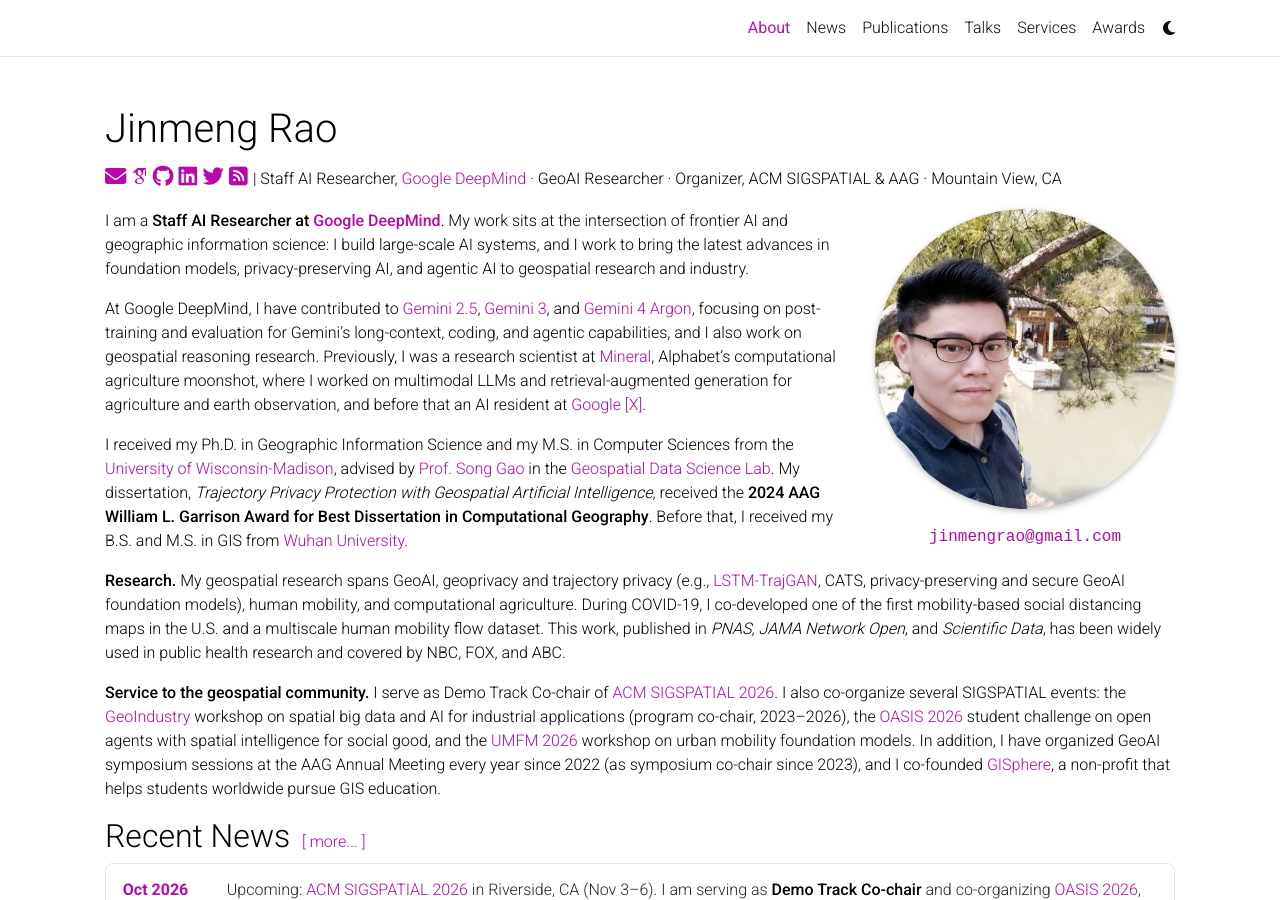
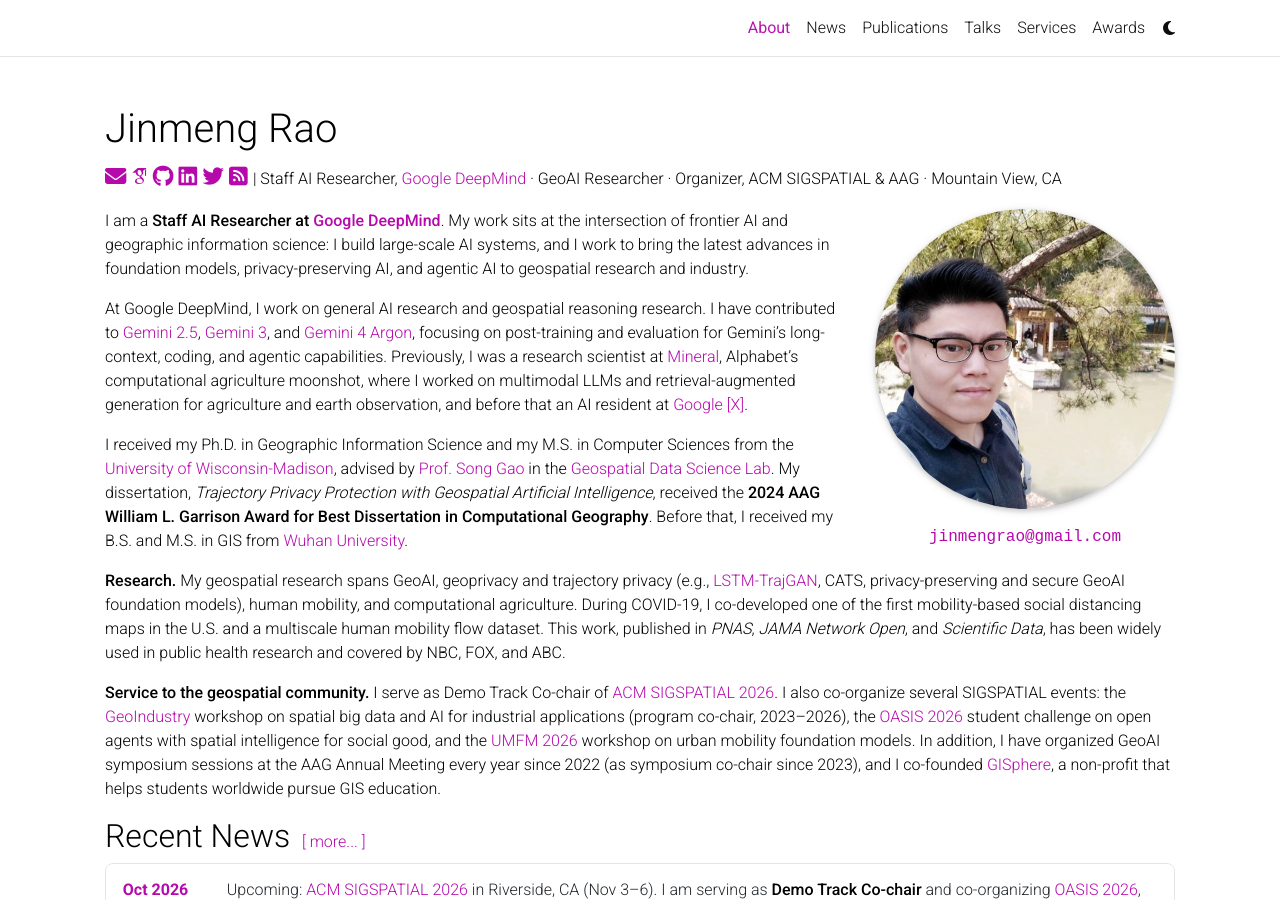
Before and after one commit to JinmengRao/jinmengrao.github.io, a Jekyll site: the page built from _pages/about.md, in a window 1280 px wide and 900 px high. Built offline with Jekyll 4.4.1, drawn with Linux system fonts in a browser that asks for light colours; full-size pictures stand in for the smaller copies a plugin makes; some web fonts are replaced; comment, search, counter and statistics services are not loaded; a style sheet for code colours, icons or effects is not loaded.

Commit message:
DeepMind role: general AI and geospatial reasoning research

```diff
--- a/_pages/about.md
+++ b/_pages/about.md
@@ -22,7 +22,7 @@
 
 I am a **Staff AI Researcher at [Google DeepMind](https://deepmind.google/)**. My work sits at the intersection of frontier AI and geographic information science: I build large-scale AI systems, and I work to bring the latest advances in foundation models, privacy-preserving AI, and agentic AI to geospatial research and industry.
 
-At Google DeepMind, I have contributed to [Gemini 2.5](https://arxiv.org/abs/2507.06261), [Gemini 3](https://blog.google/products-and-platforms/products/gemini/gemini-3/), and [Gemini 4 Argon](https://blog.google/innovation-and-ai/models-and-research/gemini-models/introducing-gemini-4-argon/), focusing on post-training and evaluation for Gemini's long-context, coding, and agentic capabilities, and I also work on geospatial reasoning research. Previously, I was a research scientist at [Mineral](https://x.company/projects/mineral/), Alphabet's computational agriculture moonshot, where I worked on multimodal LLMs and retrieval-augmented generation for agriculture and earth observation, and before that an AI resident at [Google \[X\]](https://x.company).
+At Google DeepMind, I work on general AI research and geospatial reasoning research. I have contributed to [Gemini 2.5](https://arxiv.org/abs/2507.06261), [Gemini 3](https://blog.google/products-and-platforms/products/gemini/gemini-3/), and [Gemini 4 Argon](https://blog.google/innovation-and-ai/models-and-research/gemini-models/introducing-gemini-4-argon/), focusing on post-training and evaluation for Gemini's long-context, coding, and agentic capabilities. Previously, I was a research scientist at [Mineral](https://x.company/projects/mineral/), Alphabet's computational agriculture moonshot, where I worked on multimodal LLMs and retrieval-augmented generation for agriculture and earth observation, and before that an AI resident at [Google \[X\]](https://x.company).
 
 I received my Ph.D. in Geographic Information Science and my M.S. in Computer Sciences from the [University of Wisconsin-Madison](https://www.wisc.edu/), advised by [Prof. Song Gao](https://geography.wisc.edu/staff/gao-song/) in the [Geospatial Data Science Lab](https://geography.wisc.edu/geods/). My dissertation, *Trajectory Privacy Protection with Geospatial Artificial Intelligence*, received the **2024 AAG William L. Garrison Award for Best Dissertation in Computational Geography**. Before that, I received my B.S. and M.S. in GIS from [Wuhan University](https://en.whu.edu.cn/).
 
--- a/_pages/rising_star_2027_materials.html
+++ b/_pages/rising_star_2027_materials.html
@@ -34,7 +34,7 @@
   <section id="rs-glance" class="rs-section">
     <h2 class="rs-h2">At a glance</h2>
     <table class="rs-facts">
-      <tr><th>Current position</th><td>Staff AI Researcher, Google DeepMind, working on geospatial reasoning research. Core contributor to Gemini 2.5, Gemini 3, and Gemini 4 Argon.</td></tr>
+      <tr><th>Current position</th><td>Staff AI Researcher, Google DeepMind, working on general AI research and geospatial reasoning research. Core contributor to Gemini 2.5, Gemini 3, and Gemini 4 Argon.</td></tr>
       <tr><th>Previous positions</th><td>Research Scientist, Mineral (Alphabet's computational agriculture project), 2022&ndash;2024; AI Resident, Google X, 2021&ndash;2022; Research Intern, Sturfee Inc., 2020</td></tr>
       <tr><th>Education</th><td>Ph.D. in Geographic Information Science and M.S. in Computer Sciences, University of Wisconsin&ndash;Madison; B.S. and M.S. in GIS, Wuhan University</td></tr>
       <tr><th>Research areas</th><td>Geoprivacy and trajectory privacy; human mobility and public health; Geospatial AI, geospatial reasoning, and GeoAI foundation models; AI for agriculture and Earth observation</td></tr>
@@ -107,7 +107,7 @@
           <li><strong>GeoAI foundation models:</strong> co-authored <em>Towards the Next Generation of Geospatial Artificial Intelligence</em> (<a href="https://doi.org/10.1016/j.jag.2025.104368" target="_blank" rel="noopener"><em>JAG</em>, 2025</a>, 220+ citations), drawn on by industry work at Esri (<a href="https://doi.org/10.1016/j.isprsjprs.2026.08.001" target="_blank" rel="noopener"><em>ISPRS J. Photogramm. Remote Sens.</em>, 2026</a>), InferLink (<a href="https://doi.org/10.1145/3770855.3818441" target="_blank" rel="noopener">KDD 2026</a>), and Meituan (<a href="https://doi.org/10.1080/13658816.2025.2591830" target="_blank" rel="noopener"><em>IJGIS</em>, 2025</a>); co-developed SRL (<a href="https://doi.org/10.1145/3678717.3691246" target="_blank" rel="noopener">ACM SIGSPATIAL 2024</a>) and TRAJGANR (<a href="https://arxiv.org/abs/2605.06990" target="_blank" rel="noopener">arXiv, 2026</a>).</li>
           <li><strong>Agriculture and Earth observation (Mineral, Alphabet):</strong> multimodal LLMs and retrieval-augmented generation, including <a href="https://arxiv.org/abs/2405.13021" target="_blank" rel="noopener">IM-RAG</a> (SIGIR 2024); co-inventor of U.S. Patent 12,462,551 and two published U.S. patent applications on multimodal agricultural inference.</li>
           <li><strong>Transportation:</strong> urban multiple route planning with reinforcement learning (<a href="https://doi.org/10.1109/TITS.2021.3075221" target="_blank" rel="noopener"><em>IEEE T-ITS</em>, 2021</a>) and road network extraction from taxi GPS trajectories (<a href="https://link.springer.com/chapter/10.1007/978-3-030-55462-0_11" target="_blank" rel="noopener"><em>Handbook of Big Geospatial Data</em></a>).</li>
-          <li><strong>Google DeepMind:</strong> works on geospatial reasoning research, and is a core contributor to Gemini 2.5, Gemini 3, and Gemini 4 Argon (post-training and evaluation).</li>
+          <li><strong>Google DeepMind:</strong> works on general AI research and geospatial reasoning research, and is a core contributor to Gemini 2.5, Gemini 3, and Gemini 4 Argon (post-training and evaluation).</li>
         </ul>
       </div>
     </div>
```
